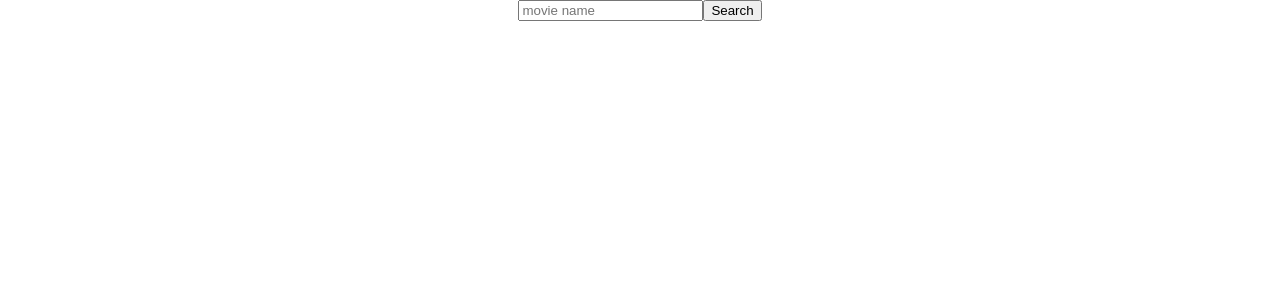
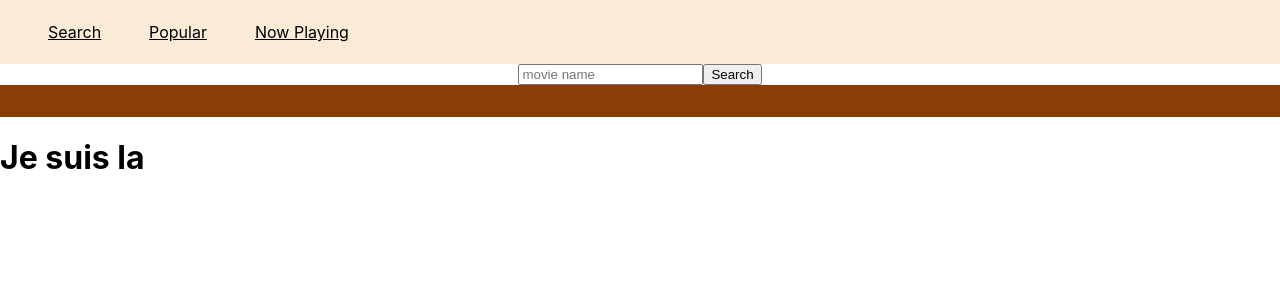
Before and after one commit to ExiaEarth/React-new-, a React (Create React App) app in the folder movie-react/: page /search in a window 1280 px wide. Shown: the top 300 px of the page. Built offline with nearby package versions, Linux system fonts and the light colour scheme.

Commit message:
pause14j30(newpage)

```diff
--- a/movie-react/package.json
+++ b/movie-react/package.json
@@ -9,6 +9,7 @@
     "axios": "^0.27.2",
     "react": "^18.2.0",
     "react-dom": "^18.2.0",
+    "react-router-dom": "^6.3.0",
     "react-scripts": "5.0.1",
     "sass": "^1.54.7",
     "web-vitals": "^2.1.4"
--- a/movie-react/src/App.js
+++ b/movie-react/src/App.js
@@ -1,11 +1,25 @@
 import './App.css';
 import Search from './pages/search/search';
+import {BrowserRouter,Route,Routes,Navigate}from 'react-router-dom';
+import NowPlaying from './pages/now-playing/now-playing';
+import Popular from './pages/popular/popular';
+import NavBar from './containers/nav-Bar/nav-Bar';
 
 function App() {
   return (
-    <div className="App">
-      <Search/>
-    </div>
+    <BrowserRouter>
+        <div className="App">
+          <NavBar/>
+          <Routes>
+            <Route path='search' element={ <Search/>}/>
+            <Route path='popular' element={ <Popular/>}/>
+            <Route path='nowplaying' element={ <NowPlaying/>}/>
+            <Route path='*' element={ <Navigate to="/search"/>}/>
+          </Routes>
+          <h1>Je suis la</h1>
+         </div>
+    </BrowserRouter>
+
   );
 }
 
--- a/movie-react/src/containers/Search-bar/search-bar.module.scss
+++ b/movie-react/src/containers/Search-bar/search-bar.module.scss
@@ -1,3 +1,9 @@
+// *,::after,::before{
+//     margin: 0;
+//     padding: 0;
+//     box-sizing: content-box;
+//     flex-wrap: wrap;
+// }
 .container{
     display: flex;
     justify-content: center;
--- a/movie-react/src/containers/movie-list/movie-list-item.jsx
+++ b/movie-react/src/containers/movie-list/movie-list-item.jsx
@@ -1,10 +1,12 @@
+import style from "./movie-list.module.scss";
+
 const MovieListItem=(props)=>{
     const {title,overview,poster_path}=props
     return(
-        <div>
+        <div className={style.movie}>
             <img src={"https://image.tmdb.org/t/p/w500/"+poster_path} alt="" />
-            <div>
-                <h1>{title}</h1>
+            <div className={style.info}>
+                <h1>{title} </h1>
                 <p>{overview}</p>
             </div>
         </div>
--- a/movie-react/src/containers/movie-list/movie-list.jsx
+++ b/movie-react/src/containers/movie-list/movie-list.jsx
@@ -1,9 +1,11 @@
 import MovieListItem from "./movie-list-item";
+import style from "./movie-list.module.scss";
+
 
 const MovieList=(props)=>{
     const { movies }=props;
     return(
-        <div>
+        <div className={style.movieGrid}>
             { movies.map(
                 movie => <MovieListItem
                 key={movie.id}
--- /dev/null
+++ b/movie-react/src/containers/movie-list/movie-list.module.scss
@@ -0,0 +1,31 @@
+.movieGrid{
+    display: grid;
+    gap: 1rem;
+    grid-template-columns: repeat(2,1fr);
+    padding: 1em;
+    // margin-left: 10rem;
+    background-color: rgb(137, 61, 7);
+    // width: 100rem;
+    // height: 50rem;
+
+    img{
+        // margin-left: 1rem;
+        height: 50%;
+    }
+}
+.info{
+    display: flex;
+    flex-direction: column;
+    p{
+        flex: 3;
+    }
+    h1{
+        flex: 1;
+        margin: 0;
+        .movie{
+            p{
+                overflow: hidden;
+            }
+        }
+    }
+}
--- /dev/null
+++ b/movie-react/src/containers/nav-Bar/nav-Bar.jsx
@@ -0,0 +1,15 @@
+import { Link } from "react-router-dom"
+import style from './nav-bar.module.scss'
+
+
+const NavBar=()=>{
+    return(
+        <nav className={style.nav}>
+            <Link to="/search">Search</Link>
+            <Link to="/popular">Popular</Link>
+            <Link to="/noplaying">Now Playing</Link>
+        </nav>
+    )
+}
+
+export default NavBar;
--- /dev/null
+++ b/movie-react/src/containers/nav-Bar/nav-bar.module.scss
@@ -0,0 +1,11 @@
+nav{
+    display: flex;
+    align-items: center;
+    gap: 3em;
+    height: 4rem;
+    padding: 0 3em;
+    background-color: antiquewhite;
+    a{
+        color: black;
+    }
+}
--- /dev/null
+++ b/movie-react/src/pages/now-playing/now-playing.jsx
@@ -0,0 +1,12 @@
+
+
+const NowPlaying=(props)=>{
+
+    return(
+        <div >
+
+        </div>
+    )
+}
+
+export default NowPlaying;
--- /dev/null
+++ b/movie-react/src/pages/popular/popular.jsx
@@ -0,0 +1,36 @@
+import axios from "axios";
+import { useEffect, useState } from "react";
+import MovieList from "../../containers/movie-list/movie-list";
+
+
+const Popular=()=>{
+
+    const [movies,setMovies]=useState([]);
+
+    const [page,setPage]=useState(1);
+        useEffect(()=>{
+            axios.get(`https://api.themoviedb.org/3/movie/popular?api_key=c9e23b610c2f0c1040a493fc10ce5aaf&language=fr-FR&page=${page}`)
+            .then(({data})=>{
+                console.log(data)
+                setMovies(data.results);
+            })
+        },[page]
+    )
+
+    const handleClick=()=>{
+        setPage(p=>p+1)
+    }
+    const resetPage=()=>{
+        setPage(1)
+    }
+
+    return(
+        <div >
+            <button onClick={handleClick}>Click</button>
+            <button onClick={resetPage}>return</button>
+            <MovieList movies={movies}></MovieList>
+        </div>
+    );
+};
+
+export default Popular;
--- a/movie-react/src/pages/search/search.jsx
+++ b/movie-react/src/pages/search/search.jsx
@@ -1,8 +1,10 @@
 import axios from "axios";
 // importe axios avec npm i --s axios
+
 import { useState } from "react";
+// importe react avec npm i --s react
+
 import MovieList from "../../containers/movie-list/movie-list";
-// importe react avec npm i --s react
 import SearchBar from "../../containers/search-bar/search-bar";
 // importe SearchBar pour avoir ma SearchBar
 const Search=()=> {
```
Also changed, not shown: 1 other file (tests, documents, lock files or other folders).
